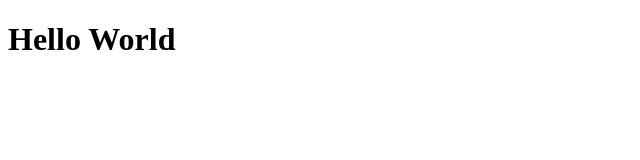
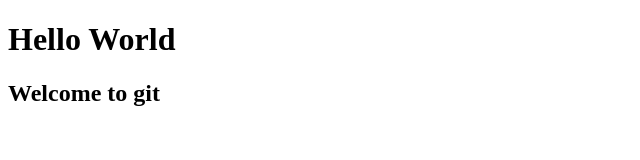
Before and after one commit to Omose1994/git-tutor, a plain HTML site: page index.html in a window 1280 px wide. Shown: the whole page, without its empty margins (0-640 px from the left). Drawn offline with Linux system fonts and the light colour scheme.

Commit message:
added new tag to html

```diff
--- a/index.html
+++ b/index.html
@@ -11,5 +11,6 @@
 </head>
 <body>
  <h1>Hello World</h1>
+ <h2>Welcome to git</h2>
 </body>
 </html>
```
